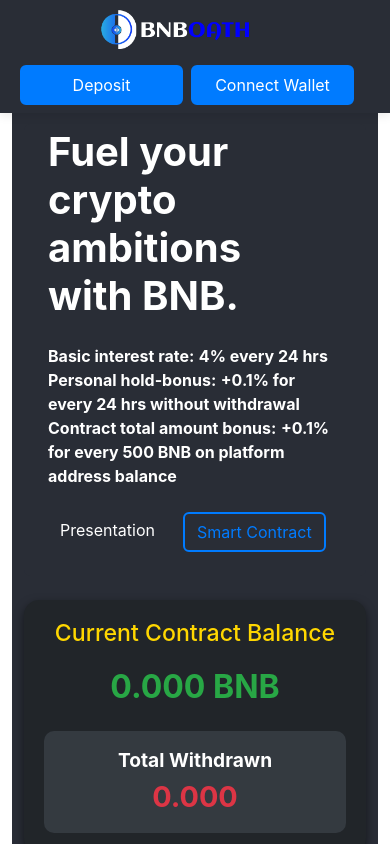
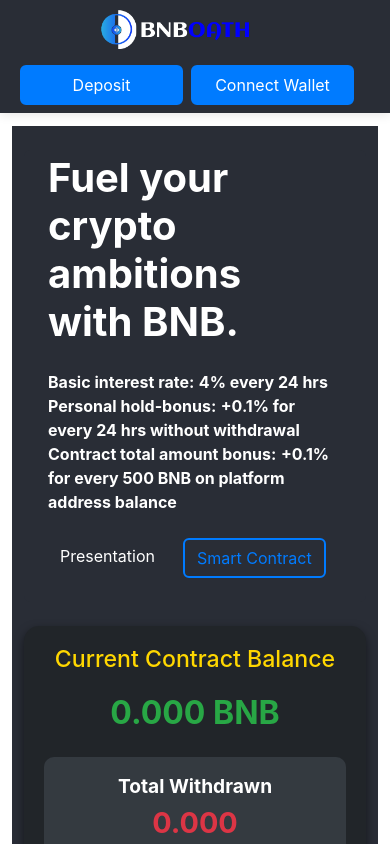
Before and after one commit to AllDigitalOfficial/sample-react-plan7, a React (Vite) app: page / in a window 390 px wide. Shown: the top 844 px of the page. Built offline with nearby package versions, Linux system fonts and the light colour scheme.

Commit message:
Update HeroSection margin to prevent content overlap with navbar on mobile

```diff
--- a/src/components/HeroSection/index.tsx
+++ b/src/components/HeroSection/index.tsx
@@ -45,7 +45,7 @@
         backgroundColor: heroBgColor,
         color: heroTextColor,
         position: "relative",
-        paddingTop: "100px", // Ensures the content is not hidden behind the navbar on mobile
+        marginTop: "150px", // Ensures the content is not hidden behind the navbar on mobile
       }}
     >
       <div className="row align-items-center g-4" style={{ minHeight: "600px" }}>
```
